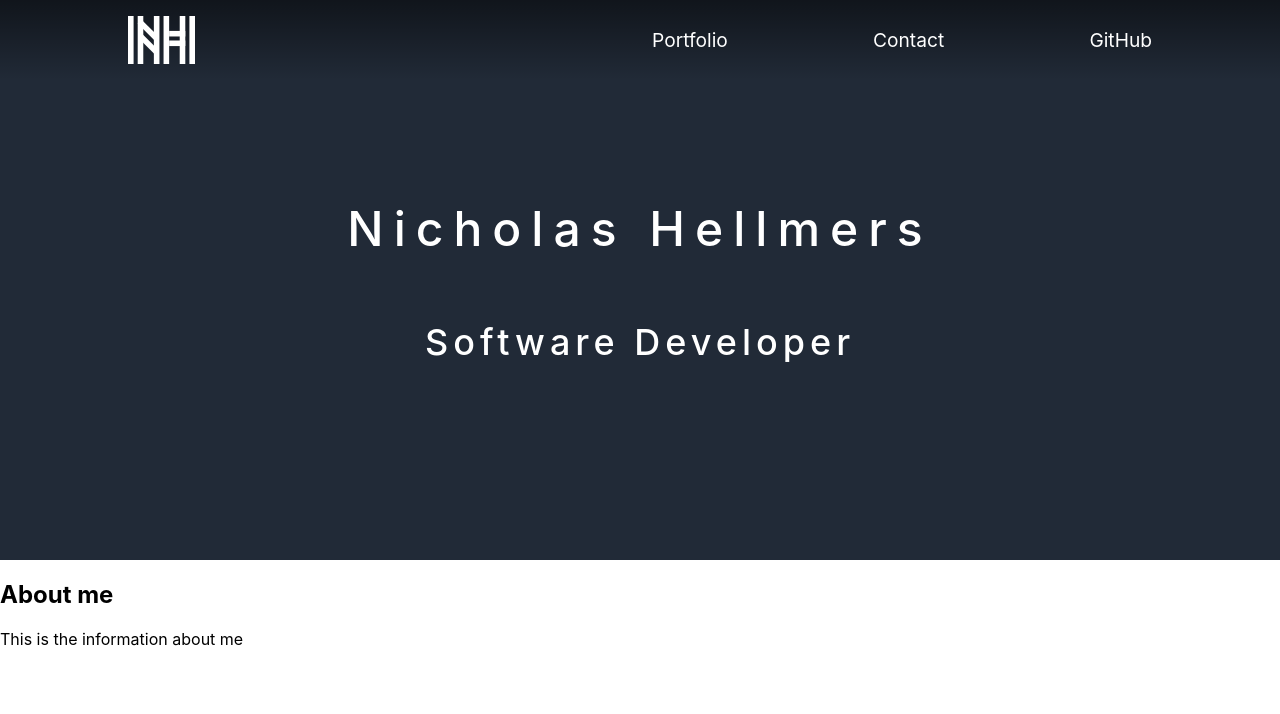
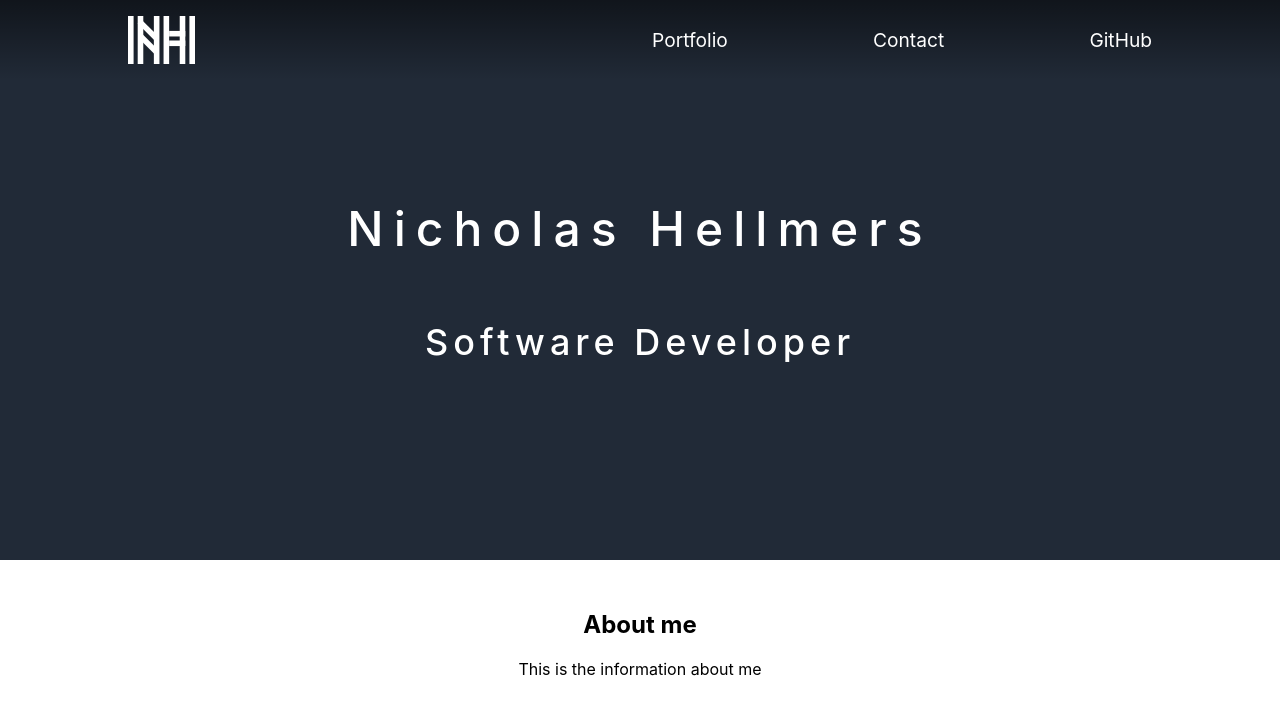
Before and after one commit to ParaguayanViking/nikihellmers.com, a Next.js app: page / in a window 1280 px wide. Shown: the top 714 px of the page. Built offline with nearby package versions, Linux system fonts and the light colour scheme.

Commit message:
Changed main tag styling and corrected SimpleBoxInfo

```diff
--- /dev/null
+++ b/components/SimpleBoxInfo/SimpleBoxInfo.module.css
@@ -0,0 +1,4 @@
+.wrapper {
+    text-align: center;
+    width: 500px;
+}
--- a/components/SimpleBoxInfo.tsx
+++ b/components/SimpleBoxInfo/SimpleBoxInfo.tsx
@@ -4,11 +4,8 @@
     THIS COMPONENT HOUSES A SIMPLE BOX WITH TITLE + INFORMATION
 
 */
-
+import styles from './SimpleBoxInfo.module.css'
 // Styling for the component
-const styles={
-  textAlign: 'center',
-}
 
 interface SimpleInformation {
   title: string;
@@ -17,9 +14,13 @@ interface SimpleInformation {
 
 function SimpleBoxInfo(props: SimpleInformation) {
   return (
-    <div className='styles'>
-      <h2>{props.title}</h2>
-      <p>{props.info}</p>
+    <div className={styles.wrapper}>
+      <div>
+        <h2>{props.title}</h2>
+      </div>
+      <div>
+        <p>{props.info}</p>
+      </div>
     </div>
   )
 }
--- a/pages/index.tsx
+++ b/pages/index.tsx
@@ -1,7 +1,7 @@
 import type { NextPage } from 'next'
 import Head from 'next/head'
 import styles from '../styles/Home.module.css'
-import SimpleBoxInfo from '../components/SimpleBoxInfo'
+import SimpleBoxInfo from '../components/SimpleBoxInfo/SimpleBoxInfo'
 
 const Home: NextPage = () => {
   return (
--- a/styles/Home.module.css
+++ b/styles/Home.module.css
@@ -1,3 +1,9 @@
+.main {
+  display: flex;
+  flex-direction: column;
+  align-items: center;
+  gap: 30px;
+}
 .header {
   display: flex;
   justify-content: space-between;
```
